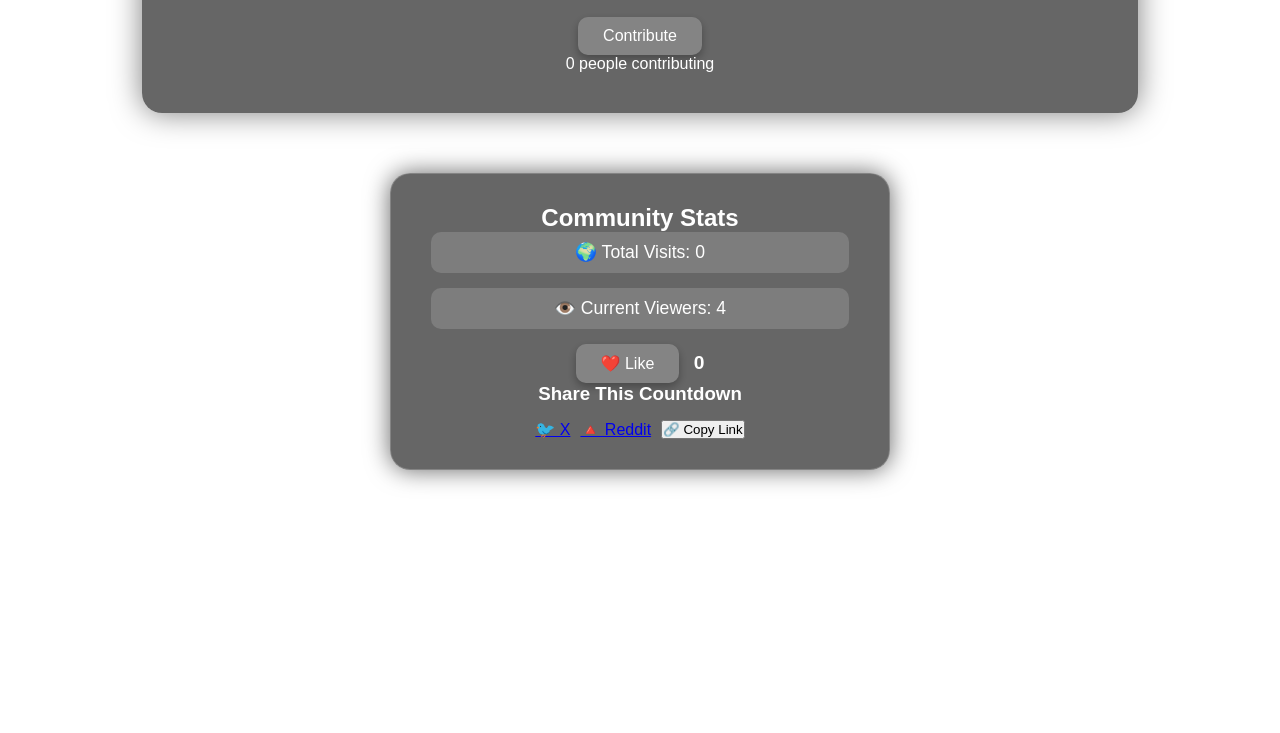
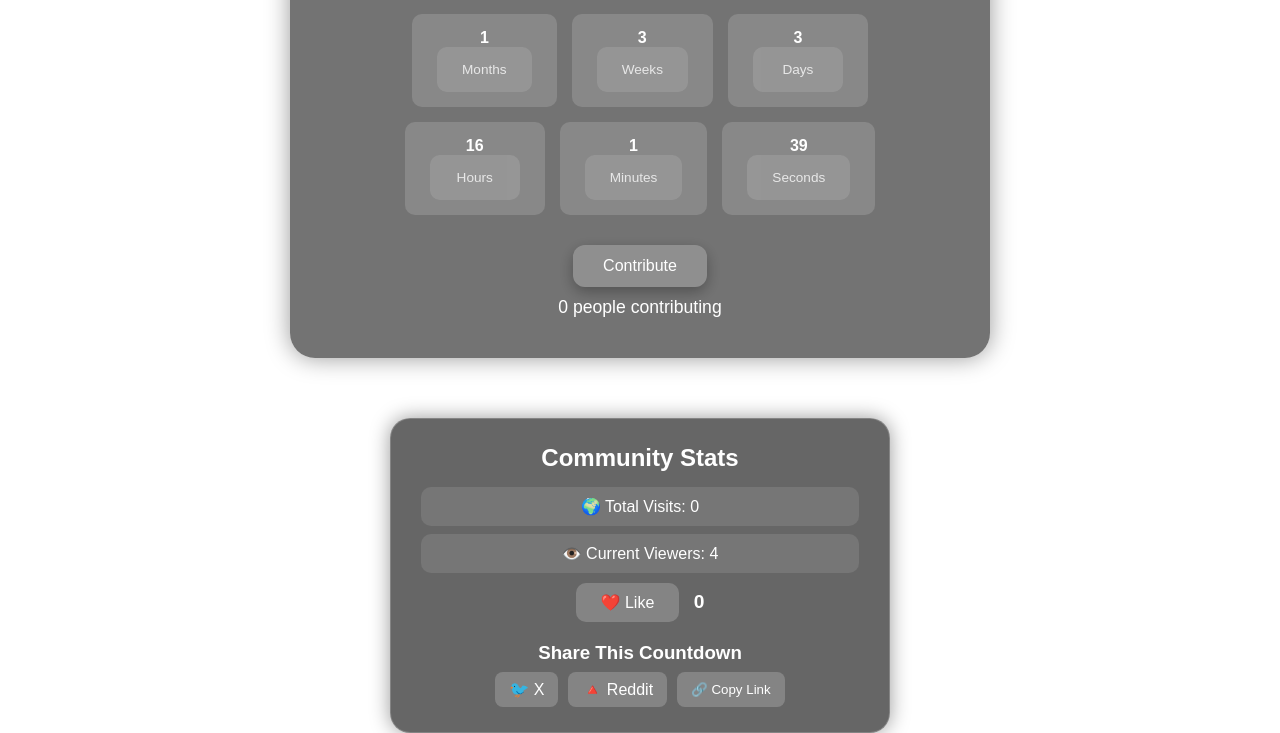
Before and after one commit to greatmemereset/greatmemereset.github.io, a website: page index.html in a window 1280 px wide. Shown: the part 242-975 px from the top of the page. Before the commit the page ends 800 px from the top, so only its background shows below. Drawn offline with Linux system fonts and the light colour scheme; no server answers.

Commit message:
Update style.css

```diff
--- a/style.css
+++ b/style.css
@@ -1,30 +1,41 @@
 * {
-  box-sizing: border-box;
   margin: 0;
   padding: 0;
+  box-sizing: border-box;
 }
 
 body {
   font-family: "Poppins", sans-serif;
   background: url("background.jpg") no-repeat center center/cover;
-  min-height: 100vh;
+  color: #fff;
   display: flex;
   flex-direction: column;
   align-items: center;
-  color: white;
-  text-align: center;
+  min-height: 100vh;
 }
 
-/* COUNTDOWN BOX */
+/* MAIN CONTAINER */
 .container {
-  background: rgba(0, 0, 0, 0.6);
-  border-radius: 20px;
-  padding: 40px 60px;
+  background: rgba(0, 0, 0, 0.55);
+  backdrop-filter: blur(12px);
+  border-radius: 25px;
+  padding: 40px 50px;
+  margin-top: 100px;
   text-align: center;
-  backdrop-filter: blur(10px);
-  box-shadow: 0 0 30px rgba(0, 0, 0, 0.5);
-  margin-top: 60px;
-  animation: fadeIn 1s ease;
+  box-shadow: 0 0 25px rgba(0, 0, 0, 0.4);
+  max-width: 700px;
+  width: 90%;
+}
+
+h1 {
+  font-size: 2.5rem;
+  margin-bottom: 10px;
+}
+
+.desc {
+  font-size: 1rem;
+  opacity: 0.85;
+  margin-bottom: 25px;
 }
 
 .countdown {
@@ -38,109 +49,114 @@ body {
 .countdown div {
   background: rgba(255, 255, 255, 0.15);
   border-radius: 10px;
-  padding: 12px 20px;
+  padding: 15px 25px;
   min-width: 90px;
 }
 
-/* BUTTONS */
-#contribute-btn,
-.like-button,
-.share-btn {
-  background: rgba(255,255,255,0.2);
+.label {
+  font-size: 0.85rem;
+  opacity: 0.8;
+}
+
+/* CONTRIBUTE */
+#contribute-btn {
+  margin-top: 10px;
+  padding: 12px 30px;
+  background: rgba(255, 255, 255, 0.2);
   border: none;
-  border-radius: 10px;
-  padding: 10px 25px;
+  border-radius: 12px;
   color: #fff;
   font-size: 1rem;
   cursor: pointer;
-  box-shadow: 0 4px 10px rgba(0,0,0,0.3);
+  box-shadow: 0 5px 15px rgba(0,0,0,0.3);
   transition: all 0.3s ease;
 }
+#contribute-btn:hover {
+  background: rgba(255,255,255,0.3);
+  transform: scale(1.05);
+}
 
-#contribute-btn:hover,
-.like-button:hover,
-.share-btn:hover {
-  background: rgba(255,255,255,0.35);
-  transform: scale(1.05);
+#contribution-count {
+  margin-top: 10px;
+  font-size: 1.1rem;
 }
 
 /* COMMUNITY BOX */
 .community-box {
   background: rgba(0, 0, 0, 0.6);
-  border: 1px solid rgba(255, 255, 255, 0.2);
+  backdrop-filter: blur(10px);
   border-radius: 20px;
-  backdrop-filter: blur(12px);
-  padding: 30px 40px;
+  border: 1px solid rgba(255,255,255,0.2);
+  padding: 25px 30px;
   margin-top: 60px;
-  width: 80%;
+  width: 85%;
   max-width: 500px;
   text-align: center;
-  box-shadow: 0 0 25px rgba(0,0,0,0.6);
-  animation: fadeUp 1.2s ease;
+  box-shadow: 0 0 20px rgba(0,0,0,0.4);
+}
+
+.community-box h2 {
+  margin-bottom: 15px;
 }
 
 .stat-item {
-  font-size: 1.1rem;
-  background: rgba(255, 255, 255, 0.15);
+  background: rgba(255,255,255,0.1);
+  padding: 10px;
   border-radius: 10px;
-  padding: 10px 20px;
-  margin-bottom: 15px;
+  margin: 8px 0;
 }
 
+/* LIKE */
 .like-container {
   margin-top: 10px;
 }
-
+.like-button {
+  background: rgba(255, 255, 255, 0.2);
+  border: none;
+  border-radius: 10px;
+  padding: 10px 25px;
+  color: #fff;
+  cursor: pointer;
+  font-size: 1rem;
+  transition: all 0.3s ease;
+}
+.like-button:hover {
+  background: rgba(255,255,255,0.35);
+  transform: scale(1.05);
+}
 .like-count {
   margin-left: 10px;
   font-weight: bold;
   font-size: 1.2rem;
 }
 
-/* SHARE BOX */
-.share-box {
-  margin-top: 50px;
-  padding: 30px 40px;
-  width: 80%;
-  max-width: 500px;
-  background: rgba(0,0,0,0.5);
-  border-radius: 20px;
-  box-shadow: 0 0 20px rgba(0,0,0,0.5);
-  backdrop-filter: blur(10px);
-  animation: fadeUp 1.5s ease;
+/* SHARE SECTION */
+.share {
+  margin-top: 20px;
+}
+.share-buttons {
+  display: flex;
+  justify-content: center;
+  gap: 10px;
+  margin-top: 8px;
+}
+.share-buttons a, .share-buttons button {
+  background: rgba(255,255,255,0.2);
+  color: #fff;
+  text-decoration: none;
+  border: none;
+  padding: 8px 14px;
+  border-radius: 8px;
+  cursor: pointer;
+  transition: all 0.3s ease;
+}
+.share-buttons a:hover, .share-buttons button:hover {
+  background: rgba(255,255,255,0.35);
+  transform: scale(1.05);
 }
 
-.share-buttons {
-  margin-top: 15px;
-  display: flex;
-  justify-content: center;
-  flex-wrap: wrap;
-  gap: 10px;
+/* Button pulse animation */
+.glow {
+  box-shadow: 0 0 15px 4px rgba(255,255,255,0.6);
+  transition: box-shadow 0.3s ease;
 }
-
-.share-btn {
-  text-decoration: none;
-  display: inline-block;
-}
-
-/* Glow animation */
-@keyframes glowPulse {
-  0% { box-shadow: 0 0 10px rgba(255,255,255,0.2); }
-  50% { box-shadow: 0 0 25px rgba(255,255,255,0.5); }
-  100% { box-shadow: 0 0 10px rgba(255,255,255,0.2); }
-}
-
-.glow {
-  animation: glowPulse 1s ease;
-}
-
-/* Animations */
-@keyframes fadeUp {
-  from { opacity: 0; transform: translateY(40px); }
-  to { opacity: 1; transform: translateY(0); }
-}
-
-@keyframes fadeIn {
-  from { opacity: 0; transform: translateY(20px); }
-  to { opacity: 1; transform: translateY(0); }
-}
```
